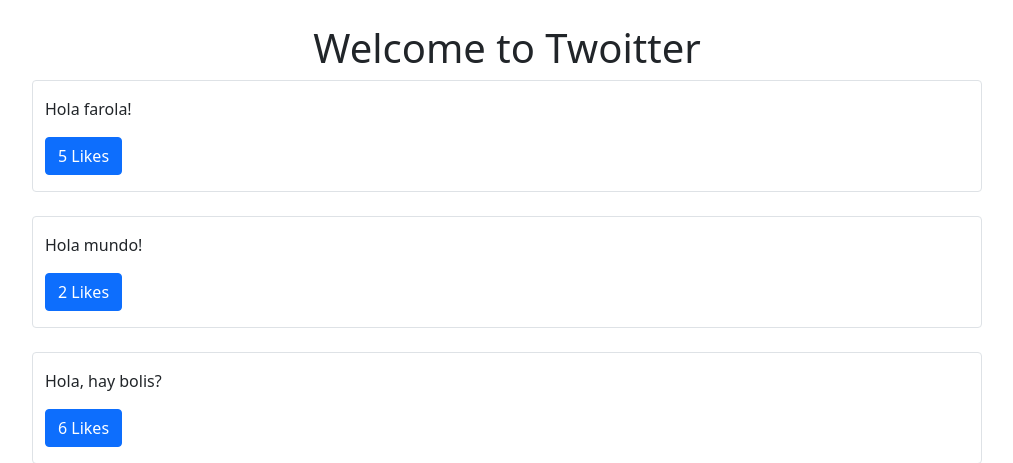
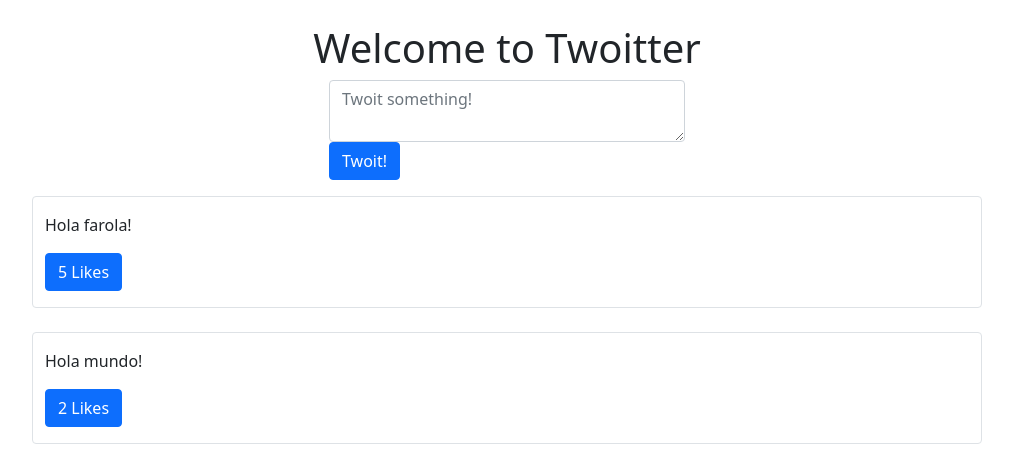
Before and after one commit to kbobd3v/twoitter, a Django app: page / in a window 1280 px wide. Shown: the part 56-519 px from the top of the page, without its empty margins (133-1146 px from the left). Run offline with Django 3.2, Linux system fonts and the light colour scheme; data comes from the database, SQL or seed files in the repository; both versions use the stored data as it was after the commit; data that the repository does not hold is empty.

Commit message:
home view twoit form

```diff
--- a/Twoitter/urls.py
+++ b/Twoitter/urls.py
@@ -26,7 +26,7 @@ from twoits.views import (
 urlpatterns = [
     path('admin/', admin.site.urls),
     path('', home_view),
-    path('create-twoit/', twoit_create_view),
+    path('create-twoit', twoit_create_view),
     path('twoits/', twoit_list_view),
     # here defines which parameters will be used by the render function
     path('twoits/<int:twoit_id>', twoit_detail_view),
--- a/templates/components/form.html
+++ b/templates/components/form.html
@@ -1,4 +1,4 @@
-<form method="POSt">
+<form method="POST">
     <!-- This tokens allow us send data    -->
     {% csrf_token %}
     {{ form.as_p }}
--- a/templates/pages/home.html
+++ b/templates/pages/home.html
@@ -10,6 +10,20 @@
     </div>
 </div>
 
+<div class="row mb-3">
+    <div class="col-md-4 mx-auto col-10">
+        <!-- this form on action will execute our twoit_create_view        -->
+        <form class="form" method="POST" action="/create-twoit">
+            {% csrf_token %}
+            <!-- the "/" value is set in order to lead us home url          -->
+            <input type="hidden" value="/" name="next" />
+            <!--  our text area name is content because that's the value we will be looking for
+              on our TwoitForm class-->
+            <textarea class="form-control" name="content" placeholder="Twoit something!"></textarea>
+            <button type="submit" class="btn btn-primary">Twoit!</button>
+        </form>
+    </div>
+</div>
 <div class="row" id="twoits">
     Loading...
 </div>
--- a/twoits/forms.py
+++ b/twoits/forms.py
@@ -8,12 +8,14 @@ MAX_TWOIT_LENGTH = 204
 
 
 class TwoitForm(forms.ModelForm):
+    # Model Meta change the behavior of your model fields like changing order options,verbose_name and lot of other options
     class Meta:
         model = Twoit
         # bring content from our Twoit model class
         fields = ['content']
 
         def clean_content(self):
+            # Django forms api have this cleaned_data method to help us pass info in the format we need
             content = self.cleaned_data.get('content')
             if len(content) > MAX_TWOIT_LENGTH:
                 forms.ValidationError('This twoit is too long')
--- a/twoits/views.py
+++ b/twoits/views.py
@@ -16,6 +16,7 @@ def twoit_create_view(request,*args, **kwargs):
     # Here we initialize our TwoitForm class with the info sent by our form in html by post method
     # or None if there's no info coming from html form
     form = TwoitForm(request.POST or None)
+    print(request.POST)
     # is_valid method comes from our form model bring to us by django
     if form.is_valid():
         obj = form.save(commit=False)
```
Also changed, not shown: db.sqlite3.
